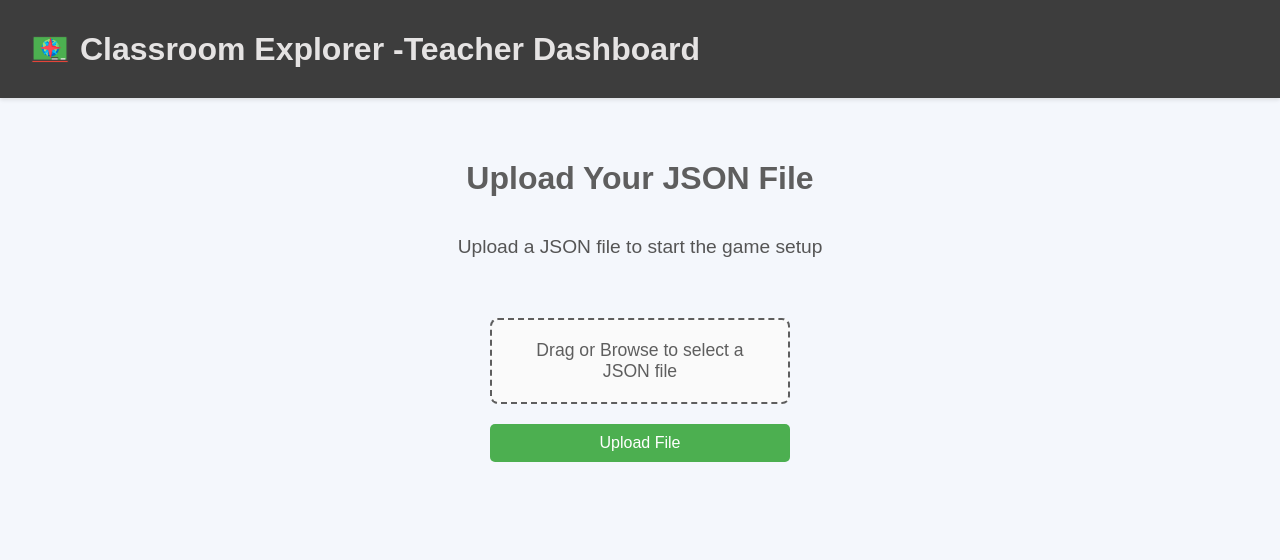
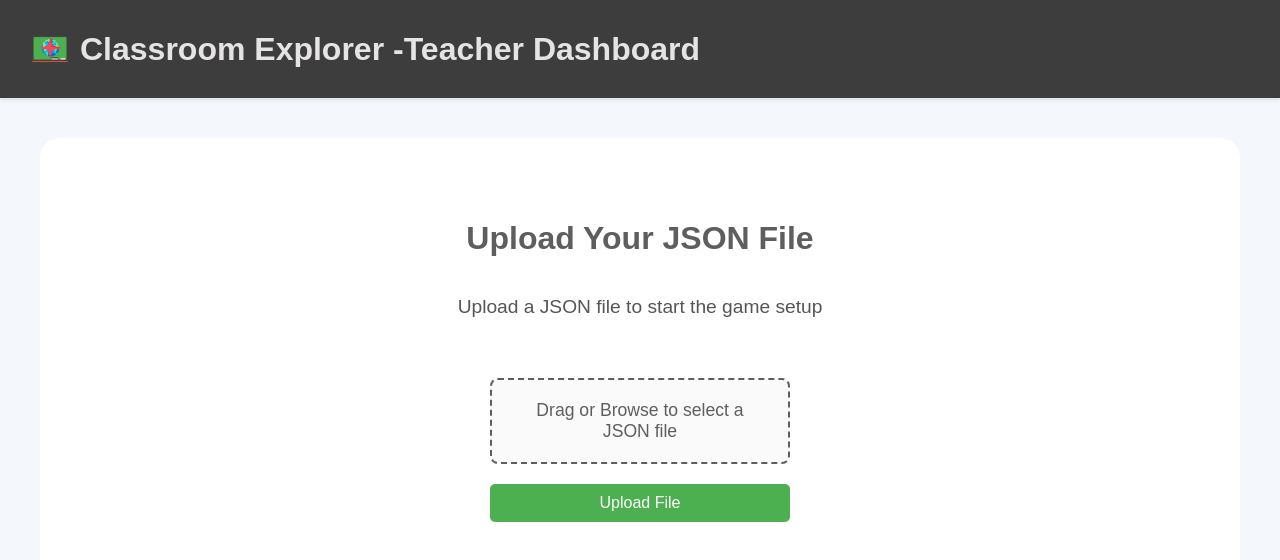
Before and after one commit to jackmok33/teacher-ui, a React (Vite) app: page /upload-json in a window 1280 px wide. Shown: the top 560 px of the page. Built offline with nearby package versions, Linux system fonts and the light colour scheme.

Commit message:
better upload json

```diff
--- a/src/pages/UploadQuizQuestionPage.jsx
+++ b/src/pages/UploadQuizQuestionPage.jsx
@@ -56,6 +56,7 @@
 
     return (
         <div className="upload-page">
+            <div className="upload-container">
                 <h1>Upload Your JSON File</h1>
                 <p>Upload a JSON file to start the game setup</p>
 
@@ -79,6 +80,7 @@
                     </button>
                 </form>
             </div>
+        </div>
     );
 }
 
--- a/src/styles/Homepage.css
+++ b/src/styles/Homepage.css
@@ -20,20 +20,24 @@
 
 /* Hero Section - stretched to fill the homepage without max-width constraints */
 .hero {
-    background-color: #f0f0f0;
+    background-color: #ffffff;
     padding: 60px;
     border-radius: 15px;
     box-shadow: 0 10px 30px rgba(0, 0, 0, 0.15);
-    width: 100%;       /* Stretches the hero box to the full width of the canvas */
-    margin: 0;         /* Remove auto margins so it isn't centered in a narrower box */
-    flex:1;
+    width: 100%;    /* Full width within the canvas */
+    margin: 0;
+    flex: 1;
     text-align: center;
+    display: flex;
+    flex-direction: column;
+    justify-content: flex-start; /* Align content to the top */
+    align-items: center;
 }
 
 /* Heading and Paragraph */
 .hero h1 {
     font-size: 2.5rem;
-    color: #4caf50;
+    color: #5e5e5e;
     margin-bottom: 25px;
 }
 
@@ -66,7 +70,7 @@
 }
 
 .submit-button {
-    background-color: #4caf50;
+    background-color: #393939;
     color: white;
     border: none;
     border-radius: 8px;
--- a/src/styles/UploadQuizQuestionPage.css
+++ b/src/styles/UploadQuizQuestionPage.css
@@ -1,13 +1,26 @@
 .upload-page {
+    min-height: 100vh;
+    width: 100vw;
+    padding: 0;
+    margin: 0;
+    box-sizing: border-box;
+    background-color: #e9ecef;
+    display: flex;
+}
+
+.upload-container {
+    background-color: #ffffff;
+    width: 100%;
+    height: 100vh; /* Full viewport height */
+    border-radius: 20px; /* Remove radius if you want edge-to-edge */
+    box-shadow: none; /* Optional, since full-screen often doesn't need a shadow */
+    padding: 60px;
     display: flex;
     flex-direction: column;
+    justify-content: flex-start;
     align-items: center;
-    justify-content: center;
-    height: 80vh;
-    background-color: #f4f7fc;
-    color: #333;
-    text-align: center;
 }
+
 
 h1 {
     margin-bottom: 10px;
```
Lines whose indentation alone changed are shown as unchanged.
